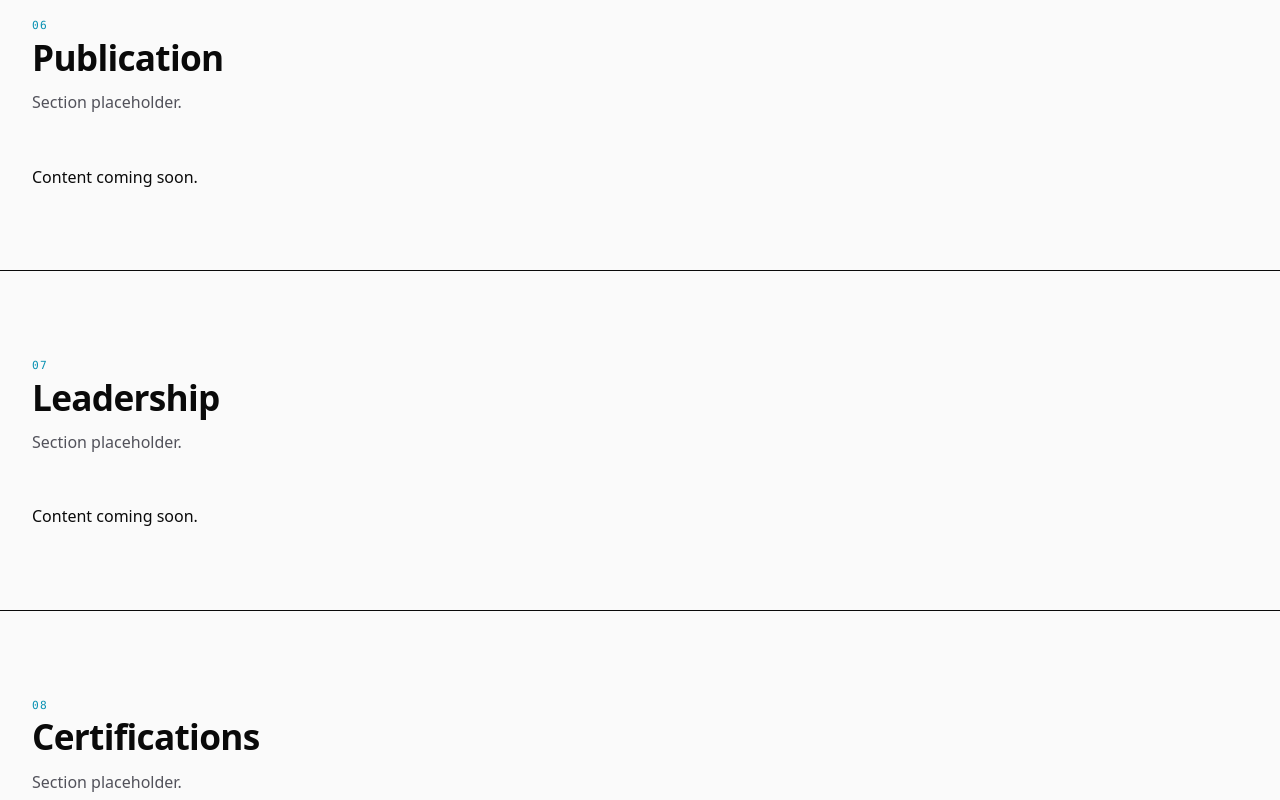
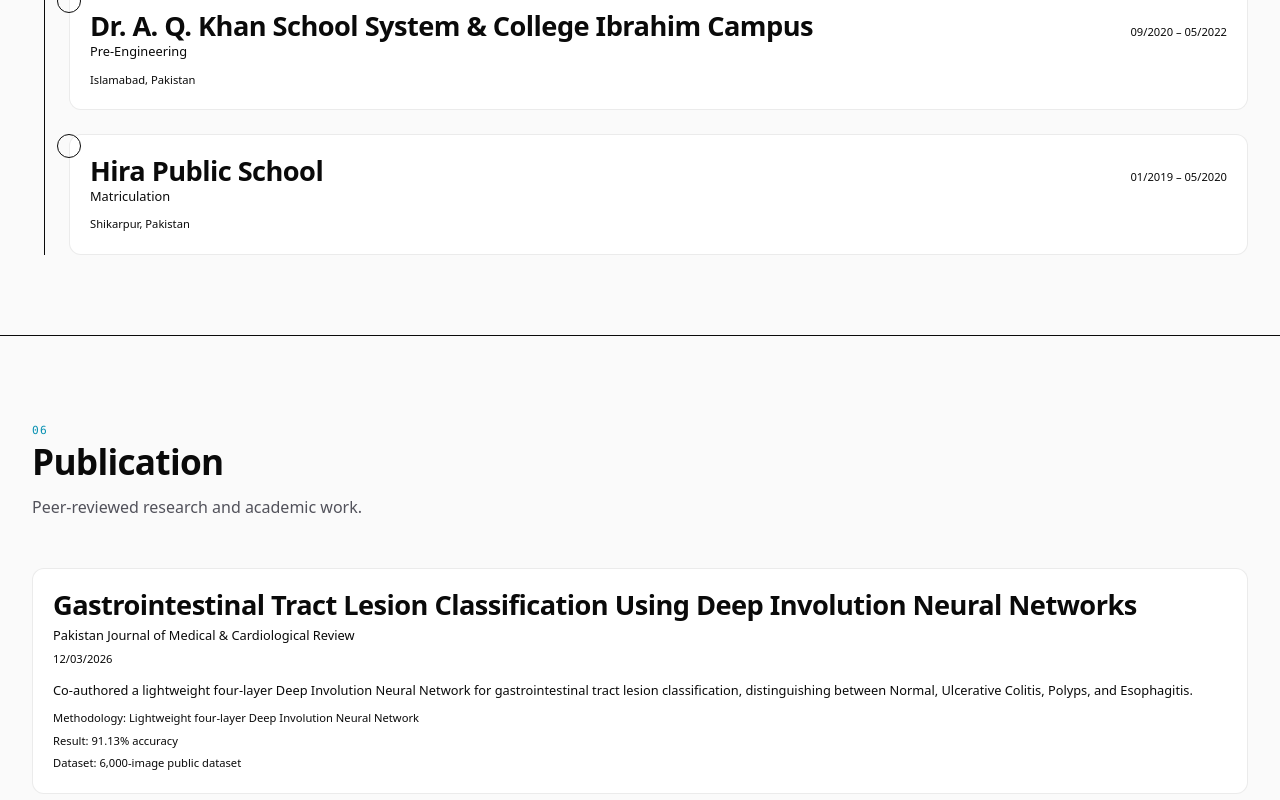
Before and after one commit to Ibad-Ur-Rahman-Memon/Ibad-Ur-Rahman-Memon.github.io, a React (Vite) app: page / in a window 1280 px wide. Shown: the part 7520-8320 px from the top of the page. Built offline with nearby package versions, Linux system fonts and the light colour scheme.

Commit message:
feat: build education and publication sections

```diff
--- a/src/App.tsx
+++ b/src/App.tsx
@@ -5,12 +5,15 @@ import { AboutSection } from '@/components/sections/AboutSection';
 import { SkillsSection } from '@/components/sections/SkillsSection';
 import { ExperienceSection } from '@/components/sections/ExperienceSection';
 import { ProjectsSection } from '@/components/sections/ProjectsSection';
+import { EducationSection } from '@/components/sections/EducationSection';
+import { PublicationSection } from '@/components/sections/PublicationSection';
 
 /**
  * Application shell.
  *
- * Phase 3D: Projects section is now populated with verified data.
- * The remaining sections are intentionally still placeholders.
+ * Phase 3E: Education and Publication sections are now populated with
+ * verified data. Leadership, Certifications, and Contact remain
+ * placeholders.
  */
 function App() {
   return (
@@ -25,26 +28,8 @@ function App() {
         <SkillsSection />
         <ExperienceSection />
         <ProjectsSection />
-        <section id="education" className="section border-t border-border">
-          <PageContainer>
-            <div className="section-heading">
-              <span className="eyebrow">05</span>
-              <h2>Education</h2>
-              <p>Section placeholder.</p>
-            </div>
-            <p className="text-muted-foreground">Content coming soon.</p>
-          </PageContainer>
-        </section>
-        <section id="publication" className="section border-t border-border">
-          <PageContainer>
-            <div className="section-heading">
-              <span className="eyebrow">06</span>
-              <h2>Publication</h2>
-              <p>Section placeholder.</p>
-            </div>
-            <p className="text-muted-foreground">Content coming soon.</p>
-          </PageContainer>
-        </section>
+        <EducationSection />
+        <PublicationSection />
         <section id="leadership" className="section border-t border-border">
           <PageContainer>
             <div className="section-heading">
--- /dev/null
+++ b/src/components/sections/EducationSection.tsx
@@ -0,0 +1,65 @@
+import { education } from '@/data/education';
+import { PageContainer } from '@/components/ui/PageContainer';
+
+/**
+ * Education section.
+ *
+ * Renders verified academic history in a clean timeline layout.
+ * Data is already ordered most-recent-first; no reordering is applied.
+ * No grades, CGPA, or coursework are displayed — none exist in the data.
+ */
+export function EducationSection() {
+  return (
+    <section id="education" className="section border-t border-border">
+      <PageContainer>
+        <div className="section-heading">
+          <span className="eyebrow">05</span>
+          <h2>Education</h2>
+          <p>Academic background and qualifications.</p>
+        </div>
+
+        <ol className="relative ml-3 space-y-6 border-l border-border pl-6">
+          {education.map((item, index) => (
+            <li
+              key={`${item.institution}-${item.degree ?? 'unknown'}-${index}`}
+              className="relative"
+            >
+              <span className="absolute -left-3 flex h-6 w-6 items-center justify-center rounded-full border border-border bg-background">
+                <span className="h-2 w-2 rounded-full bg-accent" />
+              </span>
+
+              <div className="card card-hover p-5">
+                <div className="flex flex-col gap-1 sm:flex-row sm:items-baseline sm:justify-between">
+                  <div>
+                    <h3 className="text-base font-semibold text-foreground">{item.institution}</h3>
+                    {item.degree ? <p className="text-sm text-accent">{item.degree}</p> : null}
+                    {item.fieldOfStudy ? (
+                      <p className="mt-0.5 text-xs text-muted-foreground">{item.fieldOfStudy}</p>
+                    ) : null}
+                  </div>
+                  <div className="mt-1 text-right text-xs text-muted-foreground sm:mt-0">
+                    {formatDateRange(item.startDate, item.endDate)}
+                  </div>
+                </div>
+
+                {item.location ? (
+                  <p className="mt-2 text-xs text-muted-foreground">{item.location}</p>
+                ) : null}
+
+                {item.description ? (
+                  <p className="mt-2 text-sm text-muted-foreground">{item.description}</p>
+                ) : null}
+              </div>
+            </li>
+          ))}
+        </ol>
+      </PageContainer>
+    </section>
+  );
+}
+
+function formatDateRange(startDate: string | undefined, endDate: string | undefined): string {
+  if (!startDate) return '';
+  const end = endDate ?? 'Present';
+  return `${startDate} – ${end}`;
+}
--- /dev/null
+++ b/src/components/sections/PublicationSection.tsx
@@ -0,0 +1,59 @@
+import { publications } from '@/data/publication';
+import { PageContainer } from '@/components/ui/PageContainer';
+
+/**
+ * Publication section.
+ *
+ * Renders verified academic publications. The data array is the single
+ * source of truth; when it is empty, a graceful empty state is shown
+ * rather than fabricated content.
+ */
+export function PublicationSection() {
+  return (
+    <section id="publication" className="section border-t border-border">
+      <PageContainer>
+        <div className="section-heading">
+          <span className="eyebrow">06</span>
+          <h2>Publication</h2>
+          <p>Peer-reviewed research and academic work.</p>
+        </div>
+
+        {publications.length === 0 ? (
+          <p className="text-muted-foreground">Publication details will be added once verified.</p>
+        ) : (
+          <ul className="space-y-4">
+            {publications.map((pub, index) => (
+              <li key={`${pub.title}-${index}`} className="card card-hover p-5">
+                <h3 className="text-base font-semibold leading-snug text-foreground">
+                  {pub.title}
+                </h3>
+                {pub.venue ? <p className="mt-1 text-sm text-accent">{pub.venue}</p> : null}
+                {pub.date ? <p className="mt-1 text-xs text-muted-foreground">{pub.date}</p> : null}
+                {pub.description ? (
+                  <p className="mt-3 text-sm leading-relaxed text-muted-foreground">
+                    {pub.description}
+                  </p>
+                ) : null}
+                {pub.methodology ? (
+                  <p className="mt-2 text-xs text-muted-foreground">
+                    <span className="text-foreground/80">Methodology:</span> {pub.methodology}
+                  </p>
+                ) : null}
+                {pub.result ? (
+                  <p className="mt-1 text-xs text-muted-foreground">
+                    <span className="text-foreground/80">Result:</span> {pub.result}
+                  </p>
+                ) : null}
+                {pub.dataset ? (
+                  <p className="mt-1 text-xs text-muted-foreground">
+                    <span className="text-foreground/80">Dataset:</span> {pub.dataset}
+                  </p>
+                ) : null}
+              </li>
+            ))}
+          </ul>
+        )}
+      </PageContainer>
+    </section>
+  );
+}
--- a/src/data/publication.ts
+++ b/src/data/publication.ts
@@ -3,6 +3,19 @@ import type { Publication } from './types';
 /**
  * Academic and industry publications.
  *
- * Content intentionally left undefined until verified portfolio data is supplied.
+ * Single entry, verified from the resume data. No DOI, URL, authors,
+ * journal ranking, citation count, or dataset name are included —
+ * none were verified.
  */
-export const publications: Publication[] = [];
+export const publications: Publication[] = [
+  {
+    title: 'Gastrointestinal Tract Lesion Classification Using Deep Involution Neural Networks',
+    venue: 'Pakistan Journal of Medical & Cardiological Review',
+    date: '12/03/2026',
+    description:
+      'Co-authored a lightweight four-layer Deep Involution Neural Network for gastrointestinal tract lesion classification, distinguishing between Normal, Ulcerative Colitis, Polyps, and Esophagitis.',
+    methodology: 'Lightweight four-layer Deep Involution Neural Network',
+    result: '91.13% accuracy',
+    dataset: '6,000-image public dataset',
+  },
+];
```
